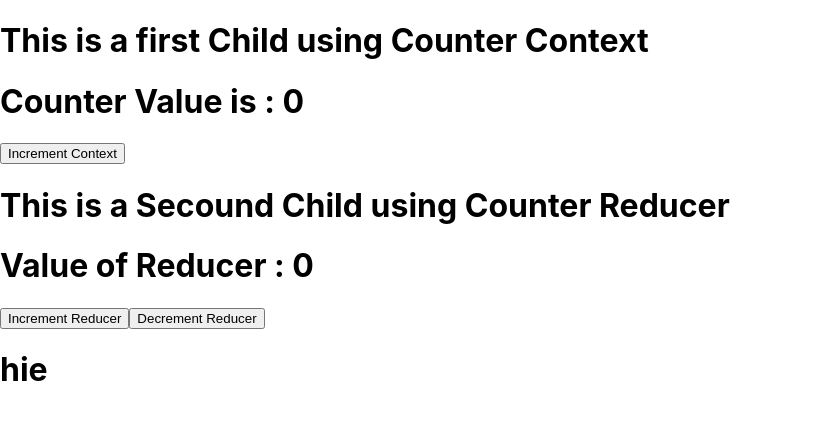
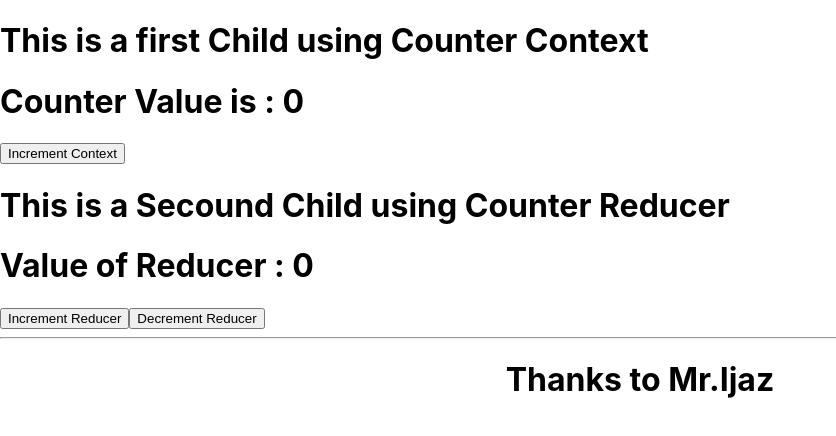
Before and after one commit to Nabeel87/session-5, a React (Create React App) app: page / in a window 1280 px wide. Shown: the top 436 px of the page, without its empty margins (0-836 px from the left). Built offline with nearby package versions, Linux system fonts and the light colour scheme.

Commit message:
All  done

```diff
--- a/src/App.js
+++ b/src/App.js
@@ -13,7 +13,8 @@ function App() {
     <CounterContext.Provider value={countState}>
       <div>
         <Parent />
-        <h1>hie</h1>
+        <hr/>
+        <h1 align='center'>Thanks to Mr.Ijaz</h1>
       </div>
     </CounterContext.Provider>
   );
```
